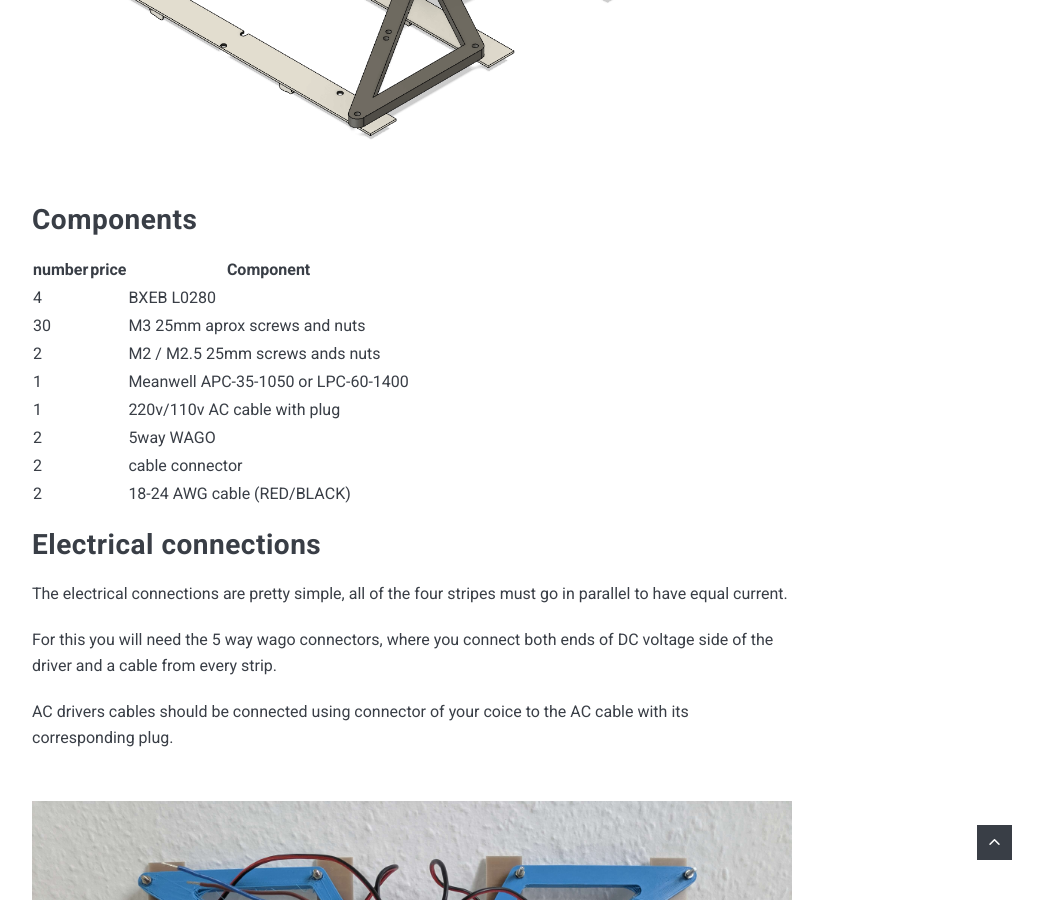
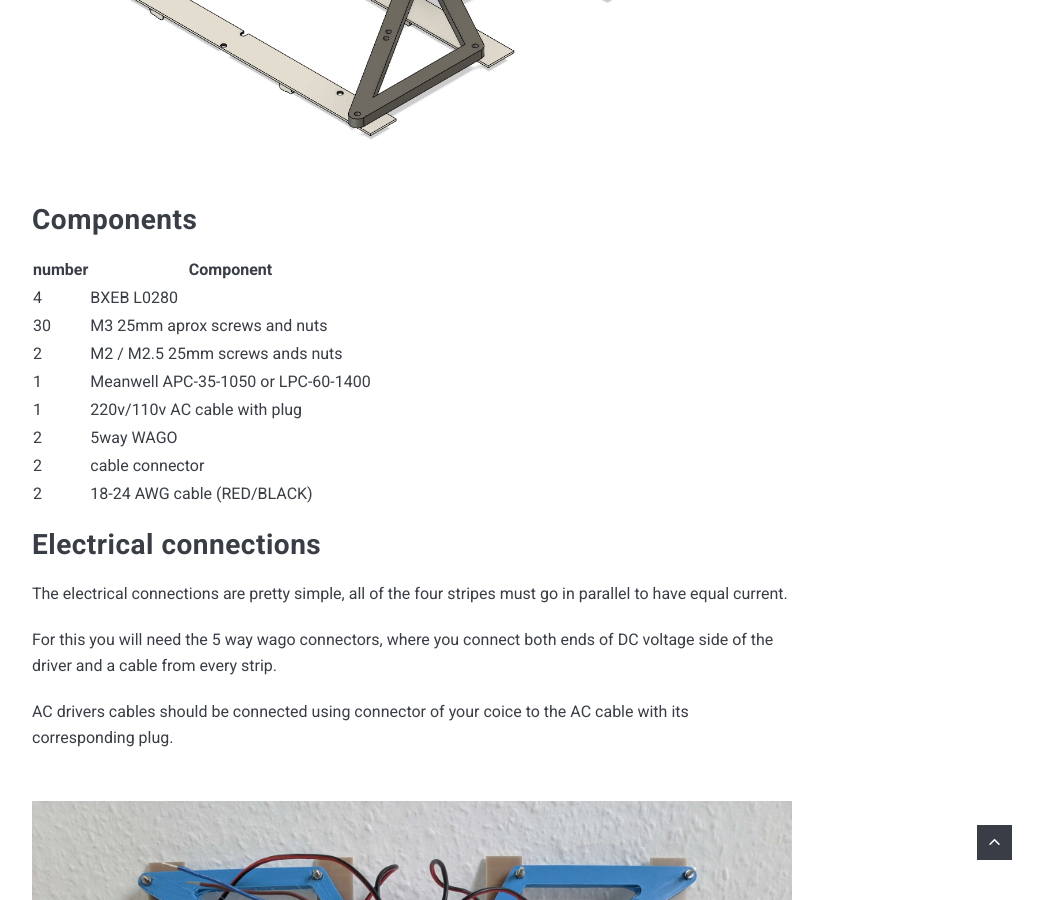
Before and after one commit to nkmakes/nkmakes.github.io, a Jekyll site: the page built from _projects/diy-led-grow-light.markdown, in a window 1280 px wide and 900 px high, scrolled down 2655 px. Shown: the whole window, without its empty margins (228-1271 px from the left). Built offline with Jekyll 4.4.1, drawn with Linux system fonts in a browser that asks for light colours; nearby versions of some CDN libraries; comment, search, counter and statistics services are not loaded.

Commit message:
Update diy-led-grow-light.markdown

```diff
--- a/_projects/diy-led-grow-light.markdown
+++ b/_projects/diy-led-grow-light.markdown
@@ -43,16 +43,16 @@ And depending on your driver choice:
 
 ## Components
 
-| number | price | Component                           |
-| ------ | ----- | ----------------------------------- |
-| 4      |       | BXEB L0280                          |
-| 30     |       | M3 25mm aprox screws and nuts       |
-| 2      |       | M2 / M2.5 25mm screws ands nuts     |
-| 1      |       | Meanwell APC-35-1050 or LPC-60-1400 |
-| 1      |       | 220v/110v AC cable with plug        |
-| 2      |       | 5way WAGO                           |
-| 2      |       | cable connector                     |
-| 2      |       | 18-24 AWG cable (RED/BLACK)         |
+| number | Component                           |
+| ------ | ----------------------------------- |
+| 4      | BXEB L0280                          |
+| 30     | M3 25mm aprox screws and nuts       |
+| 2      | M2 / M2.5 25mm screws ands nuts     |
+| 1      | Meanwell APC-35-1050 or LPC-60-1400 |
+| 1      | 220v/110v AC cable with plug        |
+| 2      | 5way WAGO                           |
+| 2      | cable connector                     |
+| 2      | 18-24 AWG cable (RED/BLACK)         |
 
 
 
```
